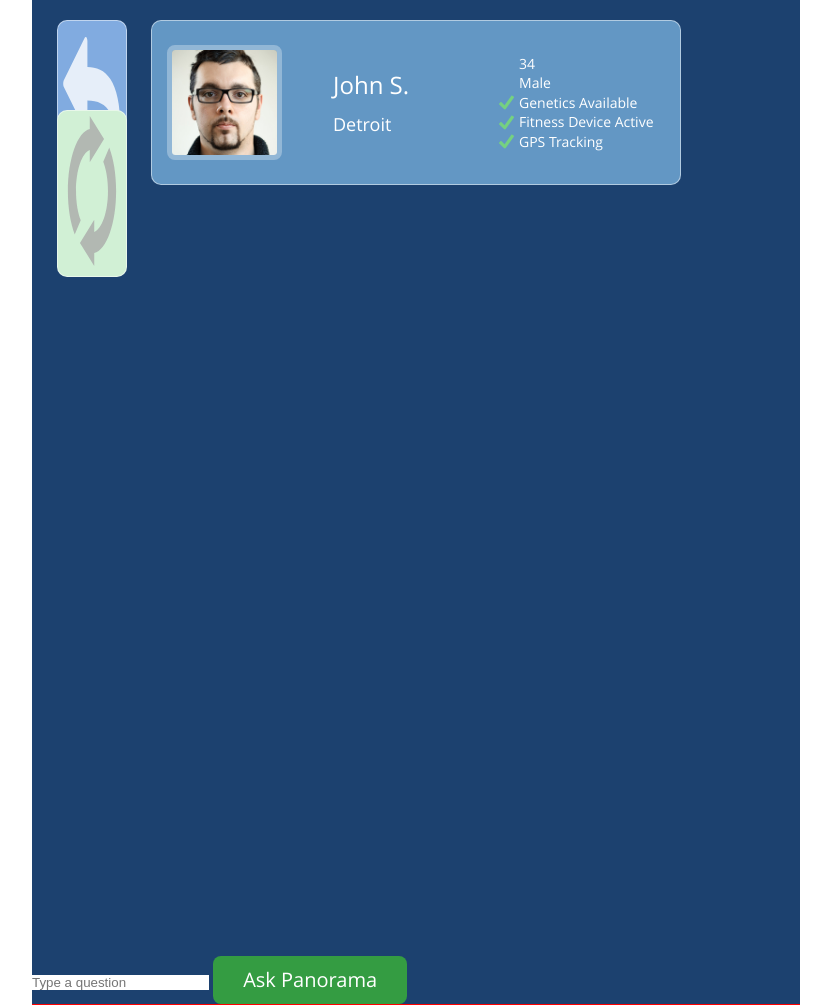
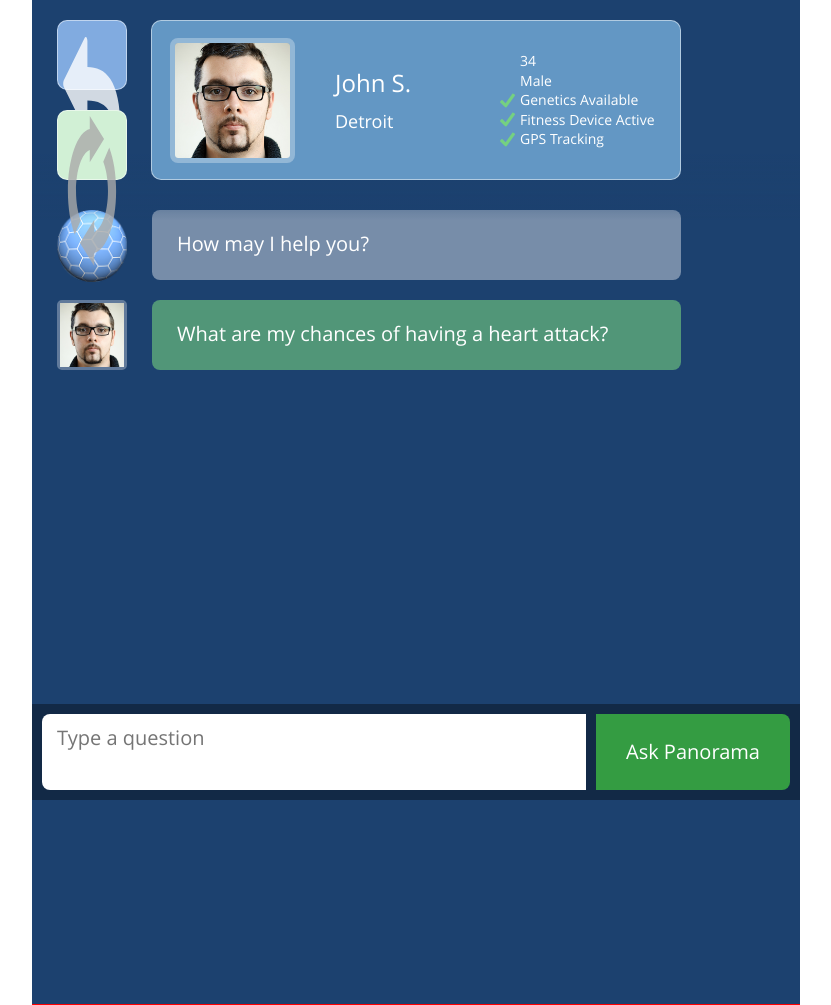
Before and after one commit to davidsinclairsony/pathway-maydemo, a plain HTML site: page App/index.html in a window 1280 px wide. Shown: the whole page, without its empty margins (224-1055 px from the left). Drawn offline with Linux system fonts and the light colour scheme.

Commit message:
All general views complete, not including animations.

```diff
--- a/App/index.html
+++ b/App/index.html
@@ -16,6 +16,21 @@
 		<div id="frame">
 
 			<div class="view conversation" style="display: block;">
+				<ul class="messages">
+					<li class="system">
+						<div class="picture"><img src="library/images/blue-sphere-default.png" /></div>
+						<div class="text">
+							How may I help you?
+						</div>
+					</li>
+					<li class="user">
+						<div class="picture"><img src="library/images/person-1.jpg" /></div>
+						<div class="text">
+							What are my chances of having a heart attack?
+						</div>
+					</li>
+				</ul>
+				</main>
 				<div class="person">
 					<div class="picture">
 						<img src="library/images/person-1.jpg" />
@@ -32,10 +47,10 @@
 						<div class="check available gps">GPS Tracking</div>
 					</div>
 				</div>
-				<div class="back"><img src="library/images/arrow.svg" /></div>
-				<div class="refresh"><img src="library/images/refresh.svg" /></div>
+				<div class="side-button back"><img src="library/images/arrow.svg" /></div>
+				<div class="side-button refresh"><img src="library/images/refresh.svg" /></div>
 				<footer>
-					<input type="text" name="question" placeholder="Type a question" />
+					<textarea name="question" placeholder="Type a question"></textarea>
 					<button class="medium green button">Ask Panorama</button>
 				</footer>
 			</div>
@@ -43,7 +58,8 @@
 			<div class="view select" style="display: none;">
 				<h1>Select a Persona</h1>
 				<ul class="people">
-					<li class="person">
+					<li>
+						<div class="person">
 							<div class="picture">
 								<img src="library/images/person-1.jpg" />
 							</div>
@@ -57,6 +73,7 @@
 								<div class="check available genetics">Genetics Available</div>
 								<div class="check available fitness">Fitness Device Active</div>
 								<div class="check available gps">GPS Tracking</div>
+							</div>
 						</div>
 					</li>
 				</ul>
--- a/App/library/scss/styles.scss
+++ b/App/library/scss/styles.scss
@@ -1,7 +1,7 @@
 @import "fonts";
 @import "mixins";
 
-/* Grey				*/ $c-1: #313131;
+/* Blue				*/ $c-1: rgb(28, 65, 111);
 /* Green				*/ $c-2: #3a5235;
 /* Font 1			*/ $f-1: "Open Sans", sans-serif;
 /* Font 1 Height	*/ $f-1-l-h: 1.4em;
--- a/App/library/scss/views/_conversation.scss
+++ b/App/library/scss/views/_conversation.scss
@@ -1,54 +1,31 @@
 #frame > .view.conversation {
-	background: rgb(28, 65, 111);
+	background: $c-1;
 	color: white;
 	padding: 20px 0 0 0;
 
-	div {
-		max-width: 530px;
-		margin: 0 auto;
-		@import "parts/card";
+	&:before {
+		position: fixed;
+		top: 0;
+		left: 50%;
+		margin-left: -384px;
+		width: 768px;
+		height: 220px;
+		background: linear-gradient(to bottom, $c-1 0%, $c-1 70%, transparentize($c-1, 1) 100%);
+		content: "";
 	}
 
-	.back {
-		cursor: pointer;
-		position: absolute;
+	@import "partials/conversation-messages";
+
+	@import "partials/person";
+
+	.person {
 		top: 20px;
-		left: 25px;
-		width: 70px;
-		padding: 5px;
-		border: 1px solid rgba(255, 255, 255, 0.5);
-		background: rgb(129, 171, 224);
-		border-radius: 10px;
-
-		img {
-			width: 100%;
-		}
+		position: fixed;
+		left: 50%;
+		margin-left: -265px;
 	}
 
-	.refresh {
-		cursor: pointer;
-		position: absolute;
-		top: 110px;
-		left: 25px;
-		width: 70px;
-		padding: 5px;
-		border: 1px solid rgba(255, 255, 255, 0.5);
-		background: rgb(209, 240, 213);
-		border-radius: 10px;
+	@import "partials/conversation-side-button";
 
-		img {
-			width: 100%;
-		}
-	}
-
-	footer {
-		position: absolute;
-		bottom: 0;
-		left: 0;
-		width: 100%;
-
-		input {
-
-		}
-	}
+	@import "partials/conversation-footer";
 }
--- a/App/library/scss/views/_select.scss
+++ b/App/library/scss/views/_select.scss
@@ -14,7 +14,9 @@
 		margin: 0 auto;
 
 		li {
-			@import "parts/card";
+			@import "partials/person";
+
+			.person {
 				cursor: pointer;
 
 				&:hover {
@@ -27,3 +29,4 @@
 			}
 		}
 	}
+}
--- /dev/null
+++ b/App/library/scss/views/partials/_conversation-footer.scss
@@ -0,0 +1,24 @@
+footer {
+	position: fixed;
+	bottom: 0;
+	left: 50%;
+	margin-left: -384px;
+	width: 768px;
+	padding: 10px;
+	@include flexbox();
+	background: darken($c-1, 10%);
+
+	textarea {
+		resize: none;
+		@include flex(1);
+		margin: 0 10px 0 0;
+		border-radius: 8px 0 0 8px;
+		font: normal normal normal 20px/#{$f-1-l-h} $f-1;
+		padding: 10px 15px;
+	}
+
+	button {
+		@include flex(0 0 auto);
+		border-radius: 0 8px 8px 0;
+	}
+}
--- /dev/null
+++ b/App/library/scss/views/partials/_conversation-messages.scss
@@ -0,0 +1,47 @@
+ul.messages {
+	padding: 190px 119px 115px 25px;
+
+	li {
+		@include flexbox();
+		width: 100%;
+
+		&:nth-child(n + 2) {
+			margin-top: 20px;
+		}
+
+		.picture {
+			height: 70px;
+			width: 70px;
+			margin-right: 25px;
+			@include flex(0 0 auto);
+
+			img {
+				width: 100%;
+			}
+		}
+
+		.text {
+			font: normal normal normal 20px/#{$f-1-l-h} $f-1;
+			@include flex(1);
+			padding: 20px 25px;
+			border-radius: 8px;
+		}
+
+		&.user {
+			.picture {
+				border: 3px solid rgba(255, 255, 255, 0.3);
+				border-radius: 5px;
+			}
+
+			.text {
+				background: #519678;
+			}
+		}
+
+		&.system {
+			.text {
+				background: transparentize(white, .6);
+			}
+		}
+	}
+}
--- /dev/null
+++ b/App/library/scss/views/partials/_conversation-side-button.scss
@@ -0,0 +1,33 @@
+.side-button {
+	cursor: pointer;
+	position: fixed;
+	left: 50%;
+	margin-left: -359px;
+	width: 70px;
+	height: 70px;
+	padding: 5px;
+	border: 1px solid rgba(255, 255, 255, 0.5);
+	border-radius: 10px;
+
+	img {
+		width: 100%;
+	}
+
+	&.back {
+		top: 20px;
+		background: rgb(129, 171, 224);
+
+		&:hover {
+			background: darken(rgb(129, 171, 224), 10%);
+		}
+	}
+
+	&.refresh {
+		top: 110px;
+		background: rgb(209, 240, 213);
+
+		&:hover {
+			background: darken(rgb(209, 240, 213), 10%);
+		}
+	}
+}
--- a/App/library/scss/views/parts/_card.scss
+++ b/App/library/scss/views/partials/_person.scss
@@ -1,19 +1,22 @@
-&.person {
+.person {
 	background: rgb(99, 151, 196);
 	@include flexbox();
 	@include align-items(center);
 	padding: 15px;
 	border-radius: 10px;
 	border: 1px solid rgba(255, 255, 255, 0.5);
-	min-height: 165px;
+	height: 160px;
+	width: 530px;
 
 	> * {
 		@include flex(1);
 	}
 
 	.picture {
+		margin-left: 3px;
+
 		img {
-			width: 115px;
+			width: 125px;
 			border: 5px solid rgba(255, 255, 255, 0.3);
 			border-radius: 8px;
 			display: block;
```
Also changed, not shown: App/library/css/styles.css. Lines whose indentation alone changed are shown as unchanged.
